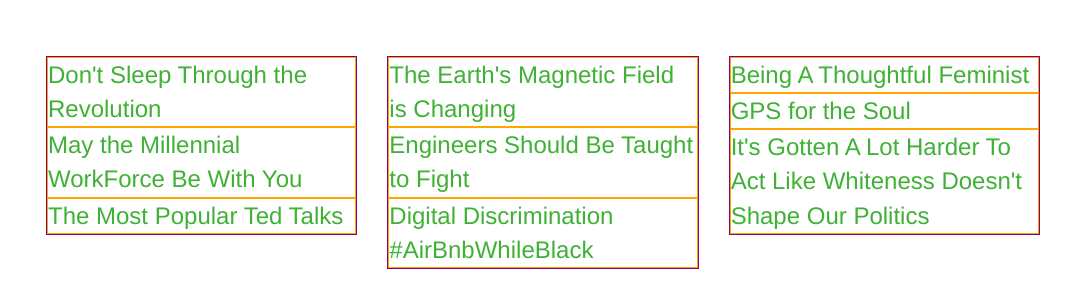
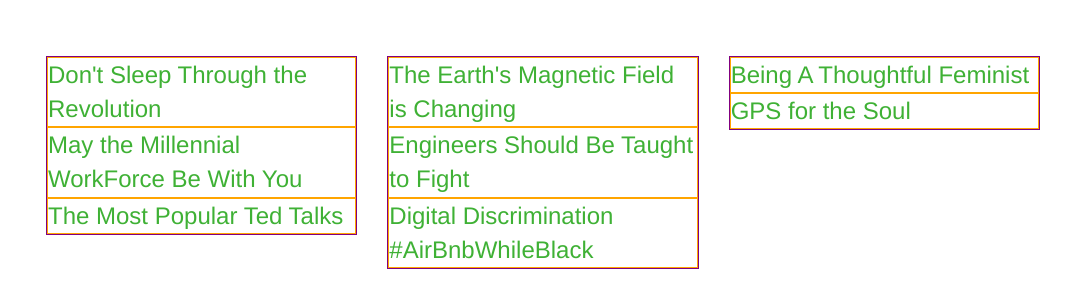
Before and after one commit to youngkav/The-Huffington-Post-by-Me, a plain HTML site: page index.html in a window 1280 px wide. Shown: the part 214-522 px from the top of the page, without its empty margins (97-1182 px from the left). Drawn offline with nearby package versions, Linux system fonts and the light colour scheme; files that its build step writes are made by us from their sources; a script that the page names is missing; a web font is replaced by a local one.

Commit message:
Update index.html

```diff
--- a/index.html
+++ b/index.html
@@ -125,9 +125,7 @@
         </li>
 
 
-        <li class='news-item'>
-          <a class='news-link' href='http://goo.gl/dwt0Ec' target='_blank'>It's Gotten A Lot Harder To Act Like Whiteness Doesn't Shape Our Politics</a>
-        </li>
+
 
 
 
```
